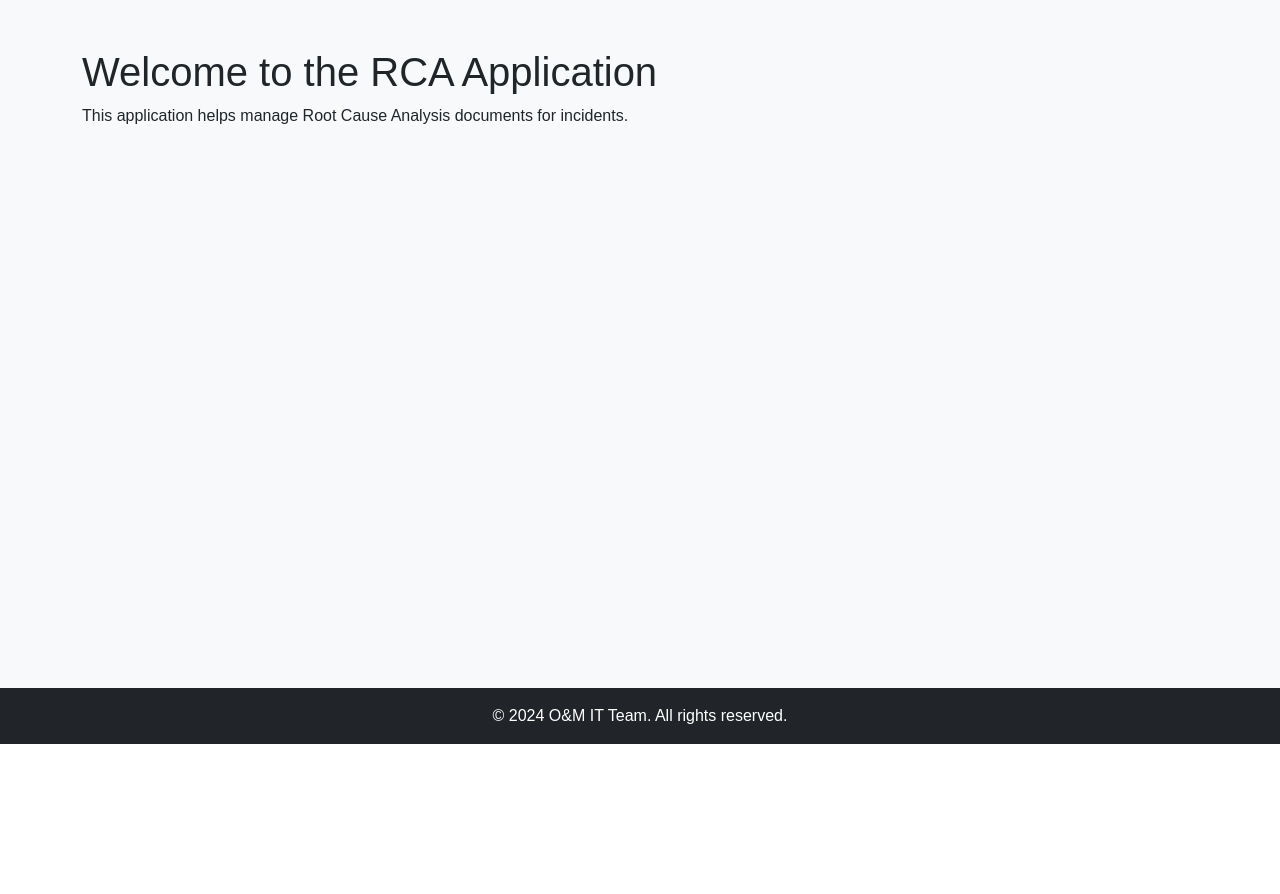
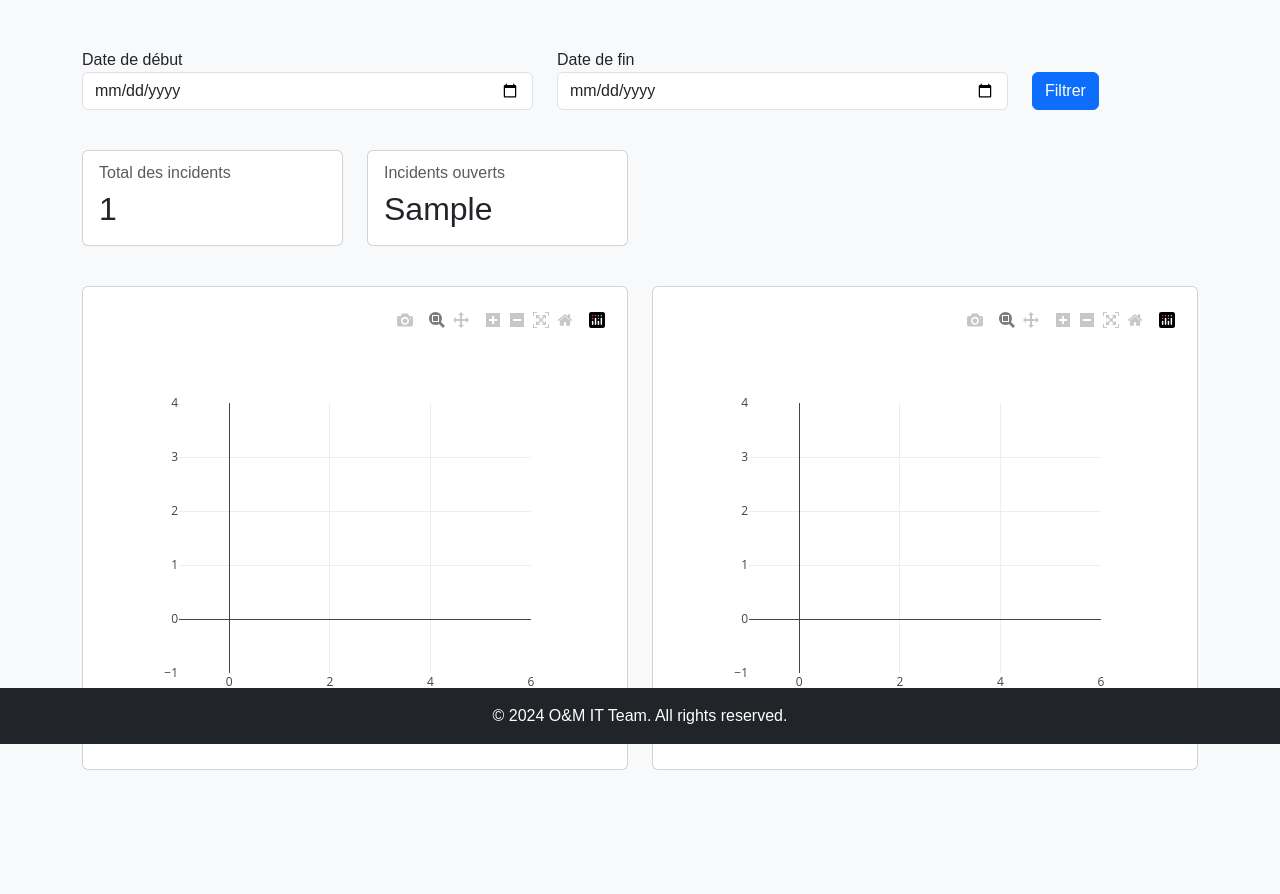
Before and after one commit to CNFeno/RCA, a Flask app: template src/templates/index.html in a window 1280 px wide. Shown: the part 56-950 px from the top of the page. Before the commit the page ends 800 px from the top, so only its background shows below. Run offline with Flask 3, Linux system fonts and the light colour scheme; the visitor is signed in with stand-in values (Sample User, id 1); tables that the repository leaves empty hold one stand-in row (values such as "Sample post"); the template is opened without the code that fills it: most values are stand-ins (such as "Sample title", 1, 10 or a date in 2020); some libraries are stand-ins or nearby versions.

Commit message:
This is the second version

```diff
--- a/src/routes/blueprint.py
+++ b/src/routes/blueprint.py
@@ -1,5 +1,6 @@
 # src/routes/blueprint.py
 from flask import Blueprint, render_template, request
+from controllers.dashboard import Dashboard
 from controllers.user_manage import UserController
 from controllers.rca_controller import RCAController
 from services.user_service import login_required, role_required, UserService
@@ -11,7 +12,8 @@
 
 @main.route('/')
 def index():
-    return render_template('index.html')
+    #return render_template('index.html')
+    return Dashboard.dashboard()
 
 @auth.route('/login', methods=['GET', 'POST'])
 def login():
--- a/src/templates/base.html
+++ b/src/templates/base.html
@@ -10,6 +10,7 @@
     <link rel="stylesheet" href="https://cdnjs.cloudflare.com/ajax/libs/font-awesome/6.0.0-beta3/css/all.min.css">
     <link rel="stylesheet" href="https://cdn.jsdelivr.net/npm/bootstrap-icons@1.11.1/font/bootstrap-icons.css">
     <link rel="stylesheet" href="{{ url_for('static', filename='css/style.css') }}">
+    <script src="https://cdn.plot.ly/plotly-latest.min.js"></script>
 </head>
 <body>
     <!-- Navigation Bar -->
--- a/src/templates/index.html
+++ b/src/templates/index.html
@@ -3,6 +3,70 @@
 {% block title %}Home - RCA Application{% endblock %}
 
 {% block content %}
+    {% if session.user_id %}
+    <div class="row mb-4">
+        <!-- Formulaire de sélection des dates -->
+        <form method="GET" action="/">
+            <div class="row mb-3">
+                <div class="col-md-5">
+                    <label for="start_date">Date de début</label>
+                    <input type="date" id="start_date" name="start_date" class="form-control" value="{{ start_date }}">
+                </div>
+                <div class="col-md-5">
+                    <label for="end_date">Date de fin</label>
+                    <input type="date" id="end_date" name="end_date" class="form-control" value="{{ end_date }}">
+                </div>
+                <div class="col-md-2 d-flex align-items-end">
+                    <button type="submit" class="btn btn-primary">Filtrer</button>
+                </div>
+            </div>
+        </form>
+    </div>
+    <div class="row mb-4">
+        <div class="col-md-6 col-lg-3 mb-3">
+            <div class="card h-100">
+                <div class="card-body">
+                    <h6 class="card-subtitle mb-2 text-muted">Total des incidents</h6>
+                    <h2 class="card-title mb-0">{{ total_incidents }}</h2>
+                </div>
+            </div>
+        </div>
+        <div class="col-md-6 col-lg-3 mb-3">
+            <div class="card h-100">
+                <div class="card-body">
+                    <h6 class="card-subtitle mb-2 text-muted">Incidents ouverts</h6>
+                    <h2 class="card-title mb-0">{{ open_incidents }}</h2>
+                </div>
+            </div>
+        </div>
+    </div>
+
+    <div class="row">
+        <div class="col-lg-6 mb-4">
+            <div class="card">
+                <div class="card-body">
+                    <div id="severityChart"></div>
+                </div>
+            </div>
+        </div>
+        <div class="col-lg-6 mb-4">
+            <div class="card">
+                <div class="card-body">
+                    <div id="timelineChart"></div>
+                </div>
+            </div>
+        </div>
+    </div>
+
+    <script>
+        var severityGraph = {{ graph_severity | safe }};
+        var timelineGraph = {{ graph_timeline | safe }};
+
+        Plotly.newPlot('severityChart', severityGraph.data, severityGraph.layout);
+        Plotly.newPlot('timelineChart', timelineGraph.data, timelineGraph.layout);
+    </script>
+    {% else %}
     <h1>Welcome to the RCA Application</h1>
     <p>This application helps manage Root Cause Analysis documents for incidents.</p>
+    {% endif %}
 {% endblock %}
```
Also changed, not shown: src/controllers/dashboard.py (added, +96 -0 lines).
